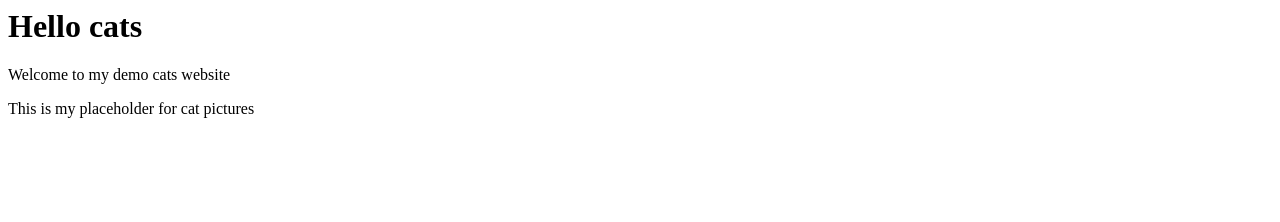
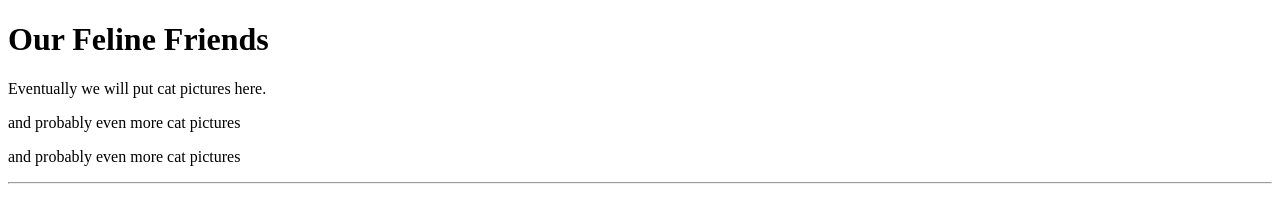
Before and after one commit to carlos-daniec/Democats, a plain HTML site: page index.html in a window 1280 px wide. Drawn offline with Linux system fonts and the light colour scheme.

Commit message:
ready for prod

```diff
--- a/index.html
+++ b/index.html
@@ -1,5 +1,15 @@
-<h1> Hello cats </h1>
-
-Welcome to my demo cats website
-
-<p> This is my placeholder for cat pictures <p>
+<!DOCTYPE html>
+<html>
+ <link rel="stylesheet" href="css/site.css">
+ <head>
+  <meta charset='UTF-8'>
+  <title>Our Feline Friends</title>
+ </head>
+ <body>
+  <h1>Our Feline Friends</h1>
+  <p>Eventually we will put cat pictures here.</p>
+  <P> and probably even more cat pictures</P>
+  <P> and probably even more cat pictures</P>
+  <hr>
+ </body>
+</html>
```
